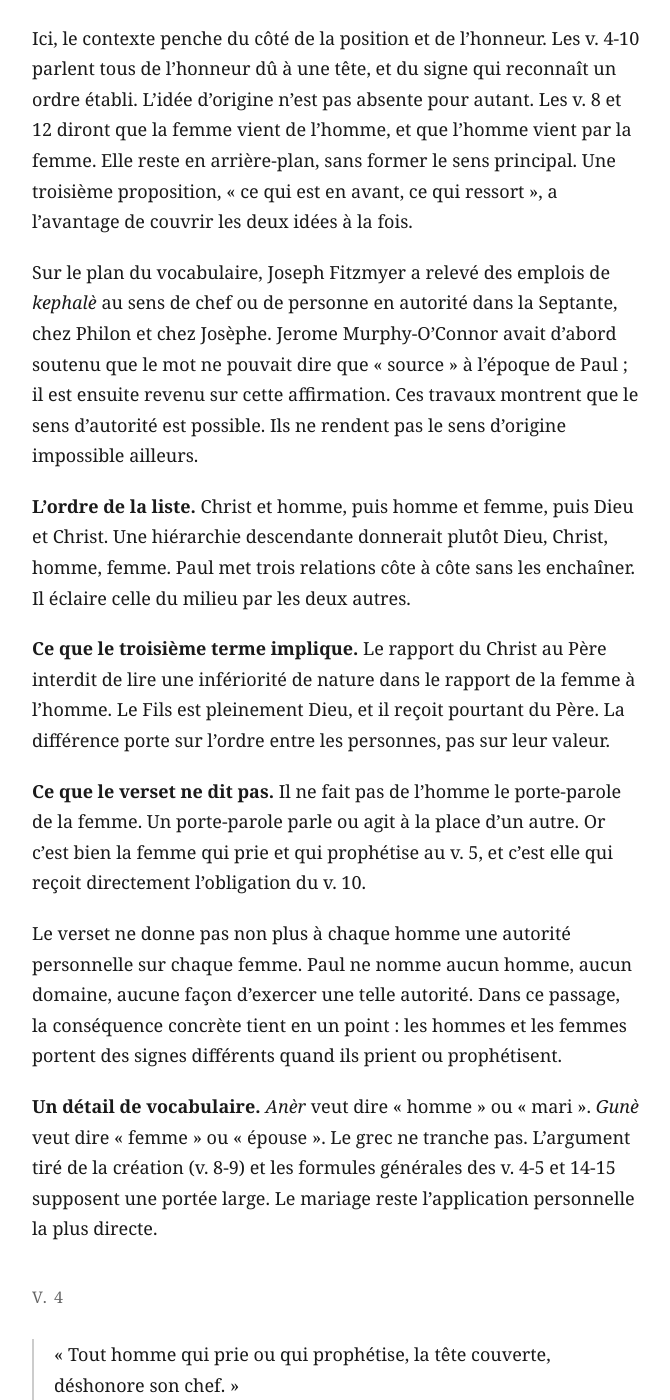
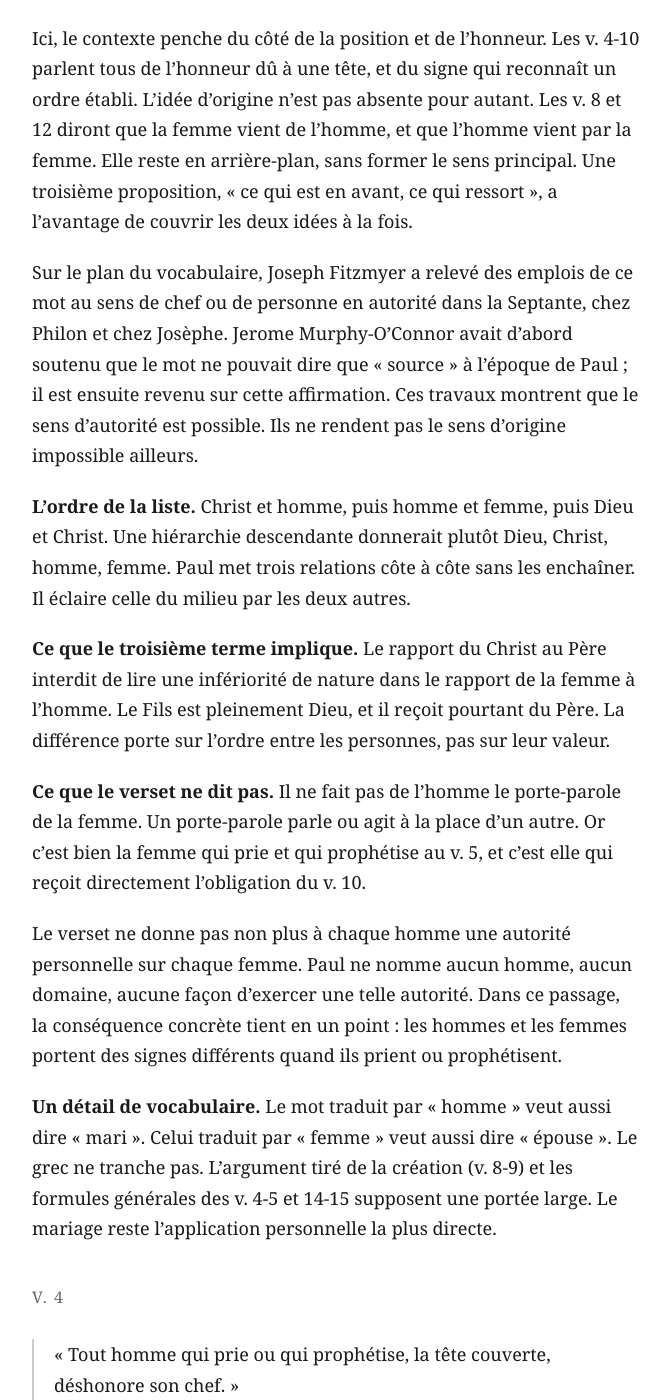
Before and after one commit to arnkoe/1-cor-11, a Jekyll site: the page built from index.md, in a window 1280 px wide and 1400 px high, scrolled down 1566 px. Shown: the whole window, without its empty margins (304-974 px from the left). Built offline with Jekyll 4.4.1, drawn with Linux system fonts in a browser that asks for light colours; some of the changed text lies outside the part shown.

Commit message:
Retirer les mots grecs translitteres du corps du texte

```diff
--- a/index.md
+++ b/index.md
@@ -28,13 +28,13 @@ L'éloge est sincère, mais il sert d'entrée en matière. Le « cependant » du
 
 > « Je veux cependant que vous sachiez que Christ est le chef de tout homme, que l'homme est le chef de la femme, et que Dieu est le chef de Christ. »
 
-**Un mot sur la traduction.** Segond écrit « chef ». Le grec porte *kephalè*, « tête ». Le même mot revient aux v. 4-5 et 10, cette fois pour la tête au sens physique. Paul joue sur les deux sens du début à la fin du passage. La traduction française fait disparaître ce fil.
+**Un mot sur la traduction.** Segond écrit « chef ». Le grec porte le mot « tête ». Le même mot revient aux v. 4-5 et 10, cette fois pour la tête au sens physique. Paul joue sur les deux sens du début à la fin du passage. La traduction française fait disparaître ce fil.
 
-**Que veut dire *kephalè* ?** Deux lectures s'affrontent : « autorité sur, celui qui est à la tête de » et « source, origine ». Le grec de l'époque connaît les deux emplois. Deux affirmations sont donc trop rapides : dire que le mot veut toujours dire « source », et refuser toute idée d'origine. Un mot à plusieurs sens ne les porte pas tous à chaque fois. C'est le contexte qui tranche.
+**Que veut dire ce mot ?** Deux lectures s'affrontent : « autorité sur, celui qui est à la tête de » et « source, origine ». Le grec de l'époque connaît les deux emplois. Deux affirmations sont donc trop rapides : dire que le mot veut toujours dire « source », et refuser toute idée d'origine. Un mot à plusieurs sens ne les porte pas tous à chaque fois. C'est le contexte qui tranche.
 
 Ici, le contexte penche du côté de la position et de l'honneur. Les v. 4-10 parlent tous de l'honneur dû à une tête, et du signe qui reconnaît un ordre établi. L'idée d'origine n'est pas absente pour autant. Les v. 8 et 12 diront que la femme vient de l'homme, et que l'homme vient par la femme. Elle reste en arrière-plan, sans former le sens principal. Une troisième proposition, « ce qui est en avant, ce qui ressort », a l'avantage de couvrir les deux idées à la fois.
 
-Sur le plan du vocabulaire, Joseph Fitzmyer a relevé des emplois de *kephalè* au sens de chef ou de personne en autorité dans la Septante, chez Philon et chez Josèphe. Jerome Murphy-O'Connor avait d'abord soutenu que le mot ne pouvait dire que « source » à l'époque de Paul ; il est ensuite revenu sur cette affirmation. Ces travaux montrent que le sens d'autorité est possible. Ils ne rendent pas le sens d'origine impossible ailleurs.
+Sur le plan du vocabulaire, Joseph Fitzmyer a relevé des emplois de ce mot au sens de chef ou de personne en autorité dans la Septante, chez Philon et chez Josèphe. Jerome Murphy-O'Connor avait d'abord soutenu que le mot ne pouvait dire que « source » à l'époque de Paul ; il est ensuite revenu sur cette affirmation. Ces travaux montrent que le sens d'autorité est possible. Ils ne rendent pas le sens d'origine impossible ailleurs.
 
 **L'ordre de la liste.** Christ et homme, puis homme et femme, puis Dieu et Christ. Une hiérarchie descendante donnerait plutôt Dieu, Christ, homme, femme. Paul met trois relations côte à côte sans les enchaîner. Il éclaire celle du milieu par les deux autres.
 
@@ -44,7 +44,7 @@ Sur le plan du vocabulaire, Joseph Fitzmyer a relevé des emplois de *kephalè*
 
 Le verset ne donne pas non plus à chaque homme une autorité personnelle sur chaque femme. Paul ne nomme aucun homme, aucun domaine, aucune façon d'exercer une telle autorité. Dans ce passage, la conséquence concrète tient en un point : les hommes et les femmes portent des signes différents quand ils prient ou prophétisent.
 
-**Un détail de vocabulaire.** *Anèr* veut dire « homme » ou « mari ». *Gunè* veut dire « femme » ou « épouse ». Le grec ne tranche pas. L'argument tiré de la création (v. 8-9) et les formules générales des v. 4-5 et 14-15 supposent une portée large. Le mariage reste l'application personnelle la plus directe.
+**Un détail de vocabulaire.** Le mot traduit par « homme » veut aussi dire « mari ». Celui traduit par « femme » veut aussi dire « épouse ». Le grec ne tranche pas. L'argument tiré de la création (v. 8-9) et les formules générales des v. 4-5 et 14-15 supposent une portée large. Le mariage reste l'application personnelle la plus directe.
 
 ### v. 4
 
@@ -118,7 +118,7 @@ Bruce Winter a proposé de rattacher ce comportement à la « femme nouvelle »,
 
 **Ce que Paul ne dit pas.** Il n'écrit pas que la femme est l'image de l'homme. Le déséquilibre de la formule est voulu. Genèse 1.27 place l'homme et la femme ensemble sous l'image de Dieu, et Paul n'y touche pas. Il change de registre et parle de gloire.
 
-**Ce qu'est une gloire.** *Doxa* désigne ici ce qui rend visible la valeur de quelqu'un d'autre, ce qui lui fait honneur en le montrant. Être la gloire de quelqu'un, c'est le révéler.
+**Ce qu'est une gloire.** Le mot désigne ici ce qui rend visible la valeur de quelqu'un d'autre, ce qui lui fait honneur en le montrant. Être la gloire de quelqu'un, c'est le révéler.
 
 **En quoi la femme est la gloire de l'homme.** Les v. 8-9 répondent, à partir de Genèse 2. La réponse tient en trois traits.
 
@@ -148,7 +148,7 @@ Le point est décisif pour la suite. Ce que Paul invoque ici, ce n'est pas un us
 
 > « C'est pourquoi la femme, à cause des anges, doit avoir sur la tête une marque de l'autorité dont elle dépend. »
 
-**Ce que porte le grec.** La phrase dit littéralement que la femme doit « avoir autorité sur la tête » (*exousian echein epi tès kephalès*). Les mots « marque de » et « dont elle dépend » sont des ajouts de Segond, et beaucoup de versions font de même. Deux lectures sont défendues.
+**Ce que porte le grec.** La phrase dit littéralement que la femme doit « avoir autorité sur la tête ». Les mots « marque de » et « dont elle dépend » sont des ajouts de Segond, et beaucoup de versions font de même. Deux lectures sont défendues.
 
 La première est active. La femme exerce une maîtrise sur sa propre tête, et le voile est le signe qui l'habilite à prier et à prophétiser. Morna Hooker a fait remarquer que la tournure « avoir autorité sur » désigne partout ailleurs une autorité exercée par le sujet, jamais une autorité subie.
 
@@ -213,9 +213,9 @@ La seconde paraît la bonne, pour la raison déjà vue au v. 6. Le passage disti
 
 > « Si quelqu'un se plaît à contester, nous n'avons pas cette habitude, non plus que les Églises de Dieu. »
 
-**« Cette habitude » (*toiautèn synètheian*).** Deux référents sont possibles : l'esprit de dispute, ou le refus de la pratique exposée. La syntaxe impose la première lecture, parce que le pronom renvoie à ce qui précède immédiatement. Paul refuse d'alimenter la polémique. De toute façon, la phrase ne peut pas vouloir dire que les Églises ignoraient le couvre-chef : cela contredirait tout ce qui précède.
+**« Cette habitude ».** Deux référents sont possibles : l'esprit de dispute, ou le refus de la pratique exposée. La syntaxe impose la première lecture, parce que le pronom renvoie à ce qui précède immédiatement. Paul refuse d'alimenter la polémique. De toute façon, la phrase ne peut pas vouloir dire que les Églises ignoraient le couvre-chef : cela contredirait tout ce qui précède.
 
-**Sur quoi Paul termine.** Le mot *synètheia* désigne un usage, une coutume. Paul finit en renvoyant à la pratique commune des Églises, ce qui montre que la règle n'était pas inventée pour Corinthe.
+**Sur quoi Paul termine.** Le mot traduit par « habitude » désigne un usage, une coutume. Paul finit en renvoyant à la pratique commune des Églises, ce qui montre que la règle n'était pas inventée pour Corinthe.
 
 Ce choix mérite attention. Ailleurs dans la même lettre, quand il veut donner le maximum de poids à une consigne, Paul invoque le Seigneur lui-même (7.10 ; 11.23) ou parle de commandement (14.37). Ici, rien de tel : le dernier mot revient à un usage partagé. Le verset atteste donc solidement l'étendue de la pratique au premier siècle. Il ne dit pas combien de temps ce même signe matériel devait être gardé.
 
@@ -303,7 +303,7 @@ Dans le monde de Paul, la conséquence se voyait immédiatement : l'homme restai
 
 Ce qu'il exclut est clair, en revanche. Aucun homme ne reçoit d'autorité personnelle sur une femme du seul fait d'être un homme. Une femme peut prier ou prophétiser dans le cadre permis sans intermédiaire masculin et sans l'accord des hommes présents. Aucun homme ne la représente devant Dieu : elle prie elle-même. Un voisin, un collègue, un frère dans l'Église ne devient pas son supérieur à cause de son sexe.
 
-Reste la question des responsabilités de direction dans l'Église. Elle ne se règle pas à partir de ce passage, mais à partir d'autres textes lus ensemble (1 Co 14, 1 Tm 2-3, Tt 1), et elle est débattue. Dans la lecture qui réserve la direction doctrinale et le gouvernement à des hommes qualifiés et reconnus, c'est là que se situe l'application institutionnelle de l'ordre du v. 3. Elle vient de l'ensemble de ces textes, pas du mot *kephalè* pris isolément ni du couvre-chef pris à part. Et même dans cette lecture, un responsable exerce sa charge envers toute la communauté, hommes compris, et un homme sans charge n'en tire rien.
+Reste la question des responsabilités de direction dans l'Église. Elle ne se règle pas à partir de ce passage, mais à partir d'autres textes lus ensemble (1 Co 14, 1 Tm 2-3, Tt 1), et elle est débattue. Dans la lecture qui réserve la direction doctrinale et le gouvernement à des hommes qualifiés et reconnus, c'est là que se situe l'application institutionnelle de l'ordre du v. 3. Elle vient de l'ensemble de ces textes, pas du mot « tête » pris isolément ni du couvre-chef pris à part. Et même dans cette lecture, un responsable exerce sa charge envers toute la communauté, hommes compris, et un homme sans charge n'en tire rien.
 
 **Que veut dire aujourd'hui « la femme est la gloire de l'homme » ?**
 
```
Also changed, not shown: other parts of index.md (+9 -9 lines).
